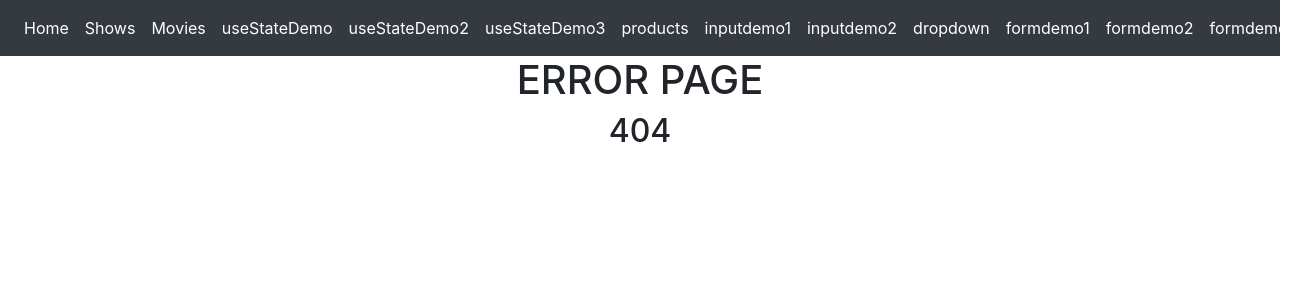
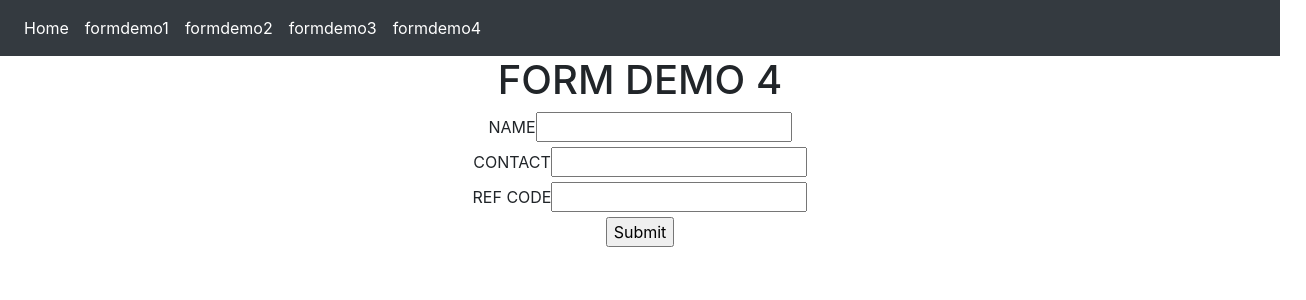
Before and after one commit to samirvithlani/MERN_B_HYBRID_WEEKEND_2025, a React (Vite) app: page /formdemo4 in a window 1280 px wide. Before the commit this address had no page. Shown: the top 300 px of the page, 1306 px wide, since content can reach past the window. Built offline with nearby package versions, Linux system fonts and the light colour scheme.

Commit message:
patten validate

```diff
--- a/src/App.jsx
+++ b/src/App.jsx
@@ -30,6 +30,7 @@
 import { FormDemo1 } from './components/forms/FormDemo1'
 import { FormDemo2 } from './components/forms/FormDemo2'
 import { FormDemo3 } from './components/forms/FormDemo3'
+import { FormDemo4 } from './components/forms/FormDemo4'
 
 
 function App() {
@@ -55,6 +56,7 @@
           <Route path='/formdemo1' element ={<FormDemo1/>}></Route>
           <Route path='/formdemo2' element= {<FormDemo2/>}></Route>
           <Route path='/formdemo3' element= {<FormDemo3/>}></Route>
+          <Route path='/formdemo4' element= {<FormDemo4/>}></Route>
           <Route path='/*' element ={<Error404/>}></Route>
       </Routes>
 
--- a/src/components/Navbar.jsx
+++ b/src/components/Navbar.jsx
@@ -12,7 +12,7 @@
                 Home
               </Link>
             </li>
-            <li class="nav-item active">
+            {/* <li class="nav-item active">
               <Link class="nav-link" to="/netflixshows">
                 Shows
               </Link>
@@ -57,7 +57,7 @@
               <Link class="nav-link" to="/dropdown">
                 dropdown
               </Link>
-            </li>
+            </li> */}
             <li class="nav-item active">
               <Link class="nav-link" to="/formdemo1">
                 formdemo1
@@ -73,6 +73,11 @@
                 formdemo3
               </Link>
             </li>
+            <li class="nav-item active">
+              <Link class="nav-link" to="/formdemo4">
+                formdemo4
+              </Link>
+            </li>
 
 
           </ul>
--- /dev/null
+++ b/src/components/forms/FormDemo4.jsx
@@ -0,0 +1,80 @@
+import React from 'react'
+import { useForm } from 'react-hook-form'
+
+export const FormDemo4 = () => {
+    const {register,handleSubmit,formState:{errors}}=useForm()
+    const submitHandler = (data)=>{
+        console.log(data)
+    }
+
+    //refcode =["dhirajsir","insta","mihir","jagrut"]
+    //loop**** builtin function..
+
+    const validationSchema ={
+        nameValidator:{
+            required:{
+                value:true,
+                message:"Name is Required*"
+            },
+            minLength:{
+                value:3,
+                message:"min len should be 3"
+            },
+            maxLength:{
+                value:12,
+                message:"max len should be 12"
+            }
+
+        },
+        contactValidator:{
+            required:{
+                value:true,
+                message:"contact is required*"
+            },
+            pattern:{
+                value:/^[6-9]{1}[0-9]{9}$/,
+                message:"invalid contact no"
+            }
+        },
+        refCodevalidator:{
+            required:{
+                value:true,
+                message:"ref code is required *"
+            },
+            //dhirajsir
+            validate:(params)=>{
+                //console.log("params..",params)
+                //of first part is wrong || it will execute 2nd part
+                return params == "dhirajsir" || "invalid ref code."
+            }
+        }
+    }
+
+
+  return (
+    <div style={{textAlign:"center"}}>
+        <h1>FORM DEMO 4</h1>
+
+        <form onSubmit={handleSubmit(submitHandler)}>
+            <div>
+                <label>NAME</label>
+                <input type='text' {...register("name",validationSchema.nameValidator)}></input>
+                {errors.name?.message}
+            </div>
+            <div>
+                <label>CONTACT</label>
+                <input type='text' {...register("contact",validationSchema.contactValidator)}></input>
+                {errors.contact?.message}
+            </div>
+            <div>
+                <label>REF CODE</label>
+                <input type='text' {...register("refcode",validationSchema.refCodevalidator)}></input>
+                {errors.refcode?.message}
+            </div>
+            <div>
+                <input type='submit'></input>
+            </div>
+        </form>
+    </div>
+  )
+}
```
Also changed, not shown: th.txt.
